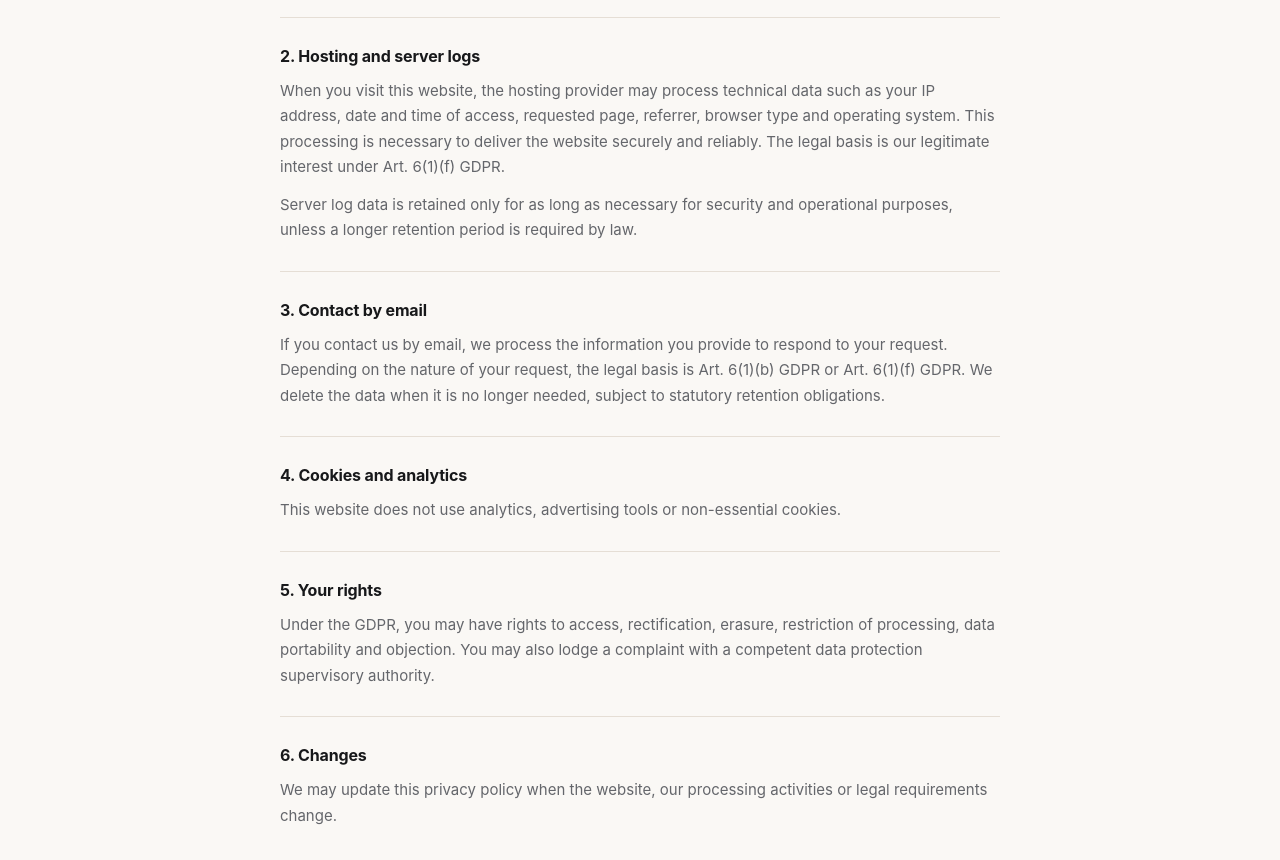
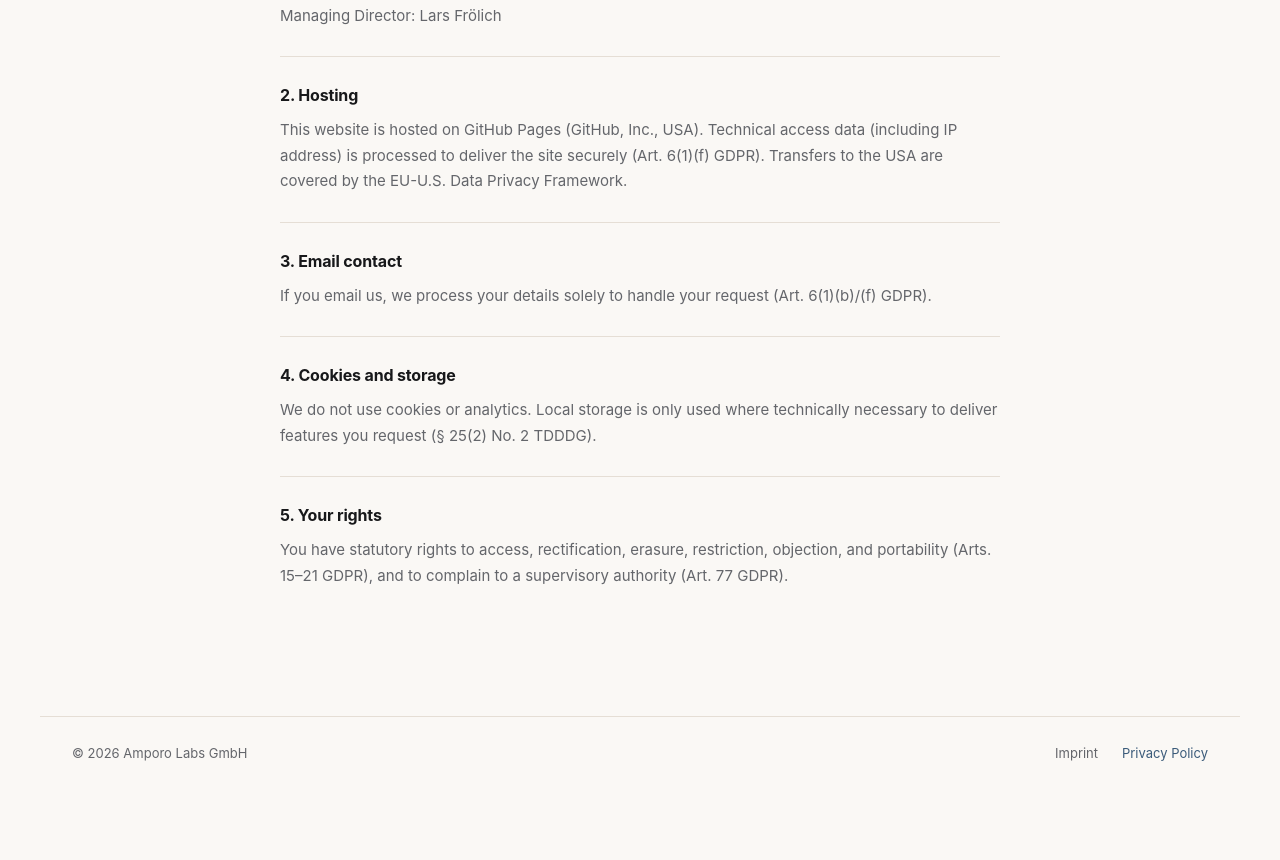
Before and after one commit to amporolabs/amporo-website, a plain HTML site: page privacy.html in a window 1280 px wide. Shown: the part 562-1422 px from the top of the page. After the commit the page ends 1351 px from the top, so only its background shows below. Drawn offline with Linux system fonts and the light colour scheme.

Commit message:
Update imprint and privacy policy
- Add "Responsible for content" and "Dispute resolution" sections to the imprint.
- Revise the privacy policy for clarity, conciseness, and updated legal references.
- Update the "Last updated" date and include Managing Director information.
- Remove redundant `alt` attributes from contact images in the privacy policy.

```diff
--- a/privacy.html
+++ b/privacy.html
@@ -48,39 +48,35 @@
   <main class="legal-page">
     <a class="back" href="index.html">← Home</a>
     <h1>Privacy Policy</h1>
-    <p class="legal-note">Last updated: September 2026</p>
+    <p class="legal-note">Last updated: November 2026</p>
 
     <section>
       <h2>1. Controller</h2>
       <p>Amporo Labs GmbH<br>
-        <img src="contact-address-light.png" alt="Leopoldstraße 2-8, 32051 Herford, Germany" class="anti-scrape-img anti-scrape-address anti-scrape-light" width="128" height="67">
-        <img src="contact-address-dark.png" alt="Leopoldstraße 2-8, 32051 Herford, Germany" class="anti-scrape-img anti-scrape-address anti-scrape-dark" width="128" height="67">
+        <img src="contact-address-light.png" class="anti-scrape-img anti-scrape-address anti-scrape-light" width="128" height="67">
+        <img src="contact-address-dark.png" class="anti-scrape-img anti-scrape-address anti-scrape-dark" width="128" height="67">
       </p>
       <p style="margin-top: 14px;">Email:<br>
-        <img src="contact-email-light.png" alt="amporo.labs [at] gmail.com" class="anti-scrape-img anti-scrape-email anti-scrape-light" width="175" height="16">
-        <img src="contact-email-dark.png" alt="amporo.labs [at] gmail.com" class="anti-scrape-img anti-scrape-email anti-scrape-dark" width="175" height="16">
+        <img src="contact-email-light.png" class="anti-scrape-img anti-scrape-email anti-scrape-light" width="175" height="16">
+        <img src="contact-email-dark.png" class="anti-scrape-img anti-scrape-email anti-scrape-dark" width="175" height="16">
       </p>
+      <p style="margin-top: 14px;">Managing Director: Lars Frölich</p>
     </section>
     <section>
-      <h2>2. Hosting and server logs</h2>
-      <p>When you visit this website, the hosting provider may process technical data such as your IP address, date and time of access, requested page, referrer, browser type and operating system. This processing is necessary to deliver the website securely and reliably. The legal basis is our legitimate interest under Art. 6(1)(f) GDPR.</p>
-      <p>Server log data is retained only for as long as necessary for security and operational purposes, unless a longer retention period is required by law.</p>
+      <h2>2. Hosting</h2>
+      <p>This website is hosted on GitHub Pages (GitHub, Inc., USA). Technical access data (including IP address) is processed to deliver the site securely (Art. 6(1)(f) GDPR). Transfers to the USA are covered by the EU-U.S. Data Privacy Framework.</p>
     </section>
     <section>
-      <h2>3. Contact by email</h2>
-      <p>If you contact us by email, we process the information you provide to respond to your request. Depending on the nature of your request, the legal basis is Art. 6(1)(b) GDPR or Art. 6(1)(f) GDPR. We delete the data when it is no longer needed, subject to statutory retention obligations.</p>
+      <h2>3. Email contact</h2>
+      <p>If you email us, we process your details solely to handle your request (Art. 6(1)(b)/(f) GDPR).</p>
     </section>
     <section>
-      <h2>4. Cookies and analytics</h2>
-      <p>This website does not use analytics, advertising tools or non-essential cookies.</p>
+      <h2>4. Cookies and storage</h2>
+      <p>We do not use cookies or analytics. Local storage is only used where technically necessary to deliver features you request (§ 25(2) No. 2 TDDDG).</p>
     </section>
     <section>
       <h2>5. Your rights</h2>
-      <p>Under the GDPR, you may have rights to access, rectification, erasure, restriction of processing, data portability and objection. You may also lodge a complaint with a competent data protection supervisory authority.</p>
-    </section>
-    <section>
-      <h2>6. Changes</h2>
-      <p>We may update this privacy policy when the website, our processing activities or legal requirements change.</p>
+      <p>You have statutory rights to access, rectification, erasure, restriction, objection, and portability (Arts. 15–21 GDPR), and to complain to a supervisory authority (Art. 77 GDPR).</p>
     </section>
   </main>
 
```
Also changed, not shown: imprint.html (+13 -0 lines).
